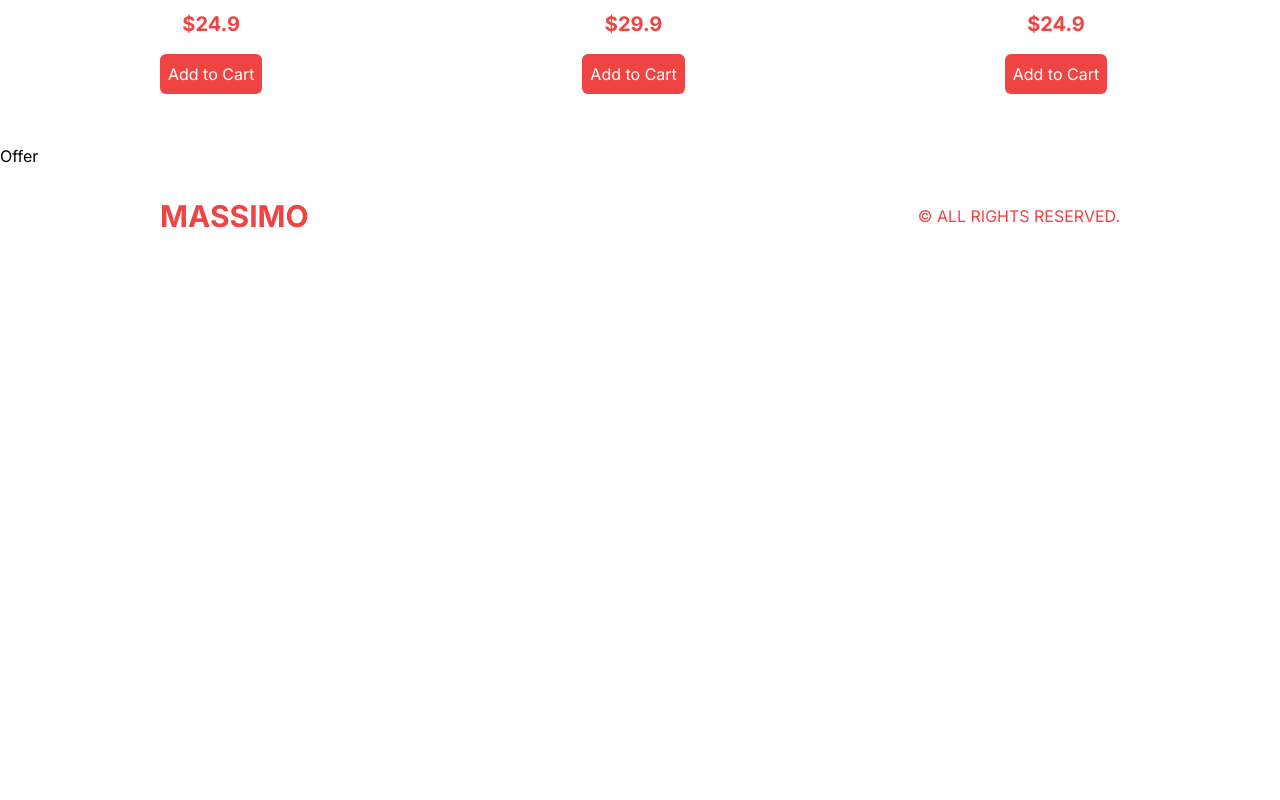
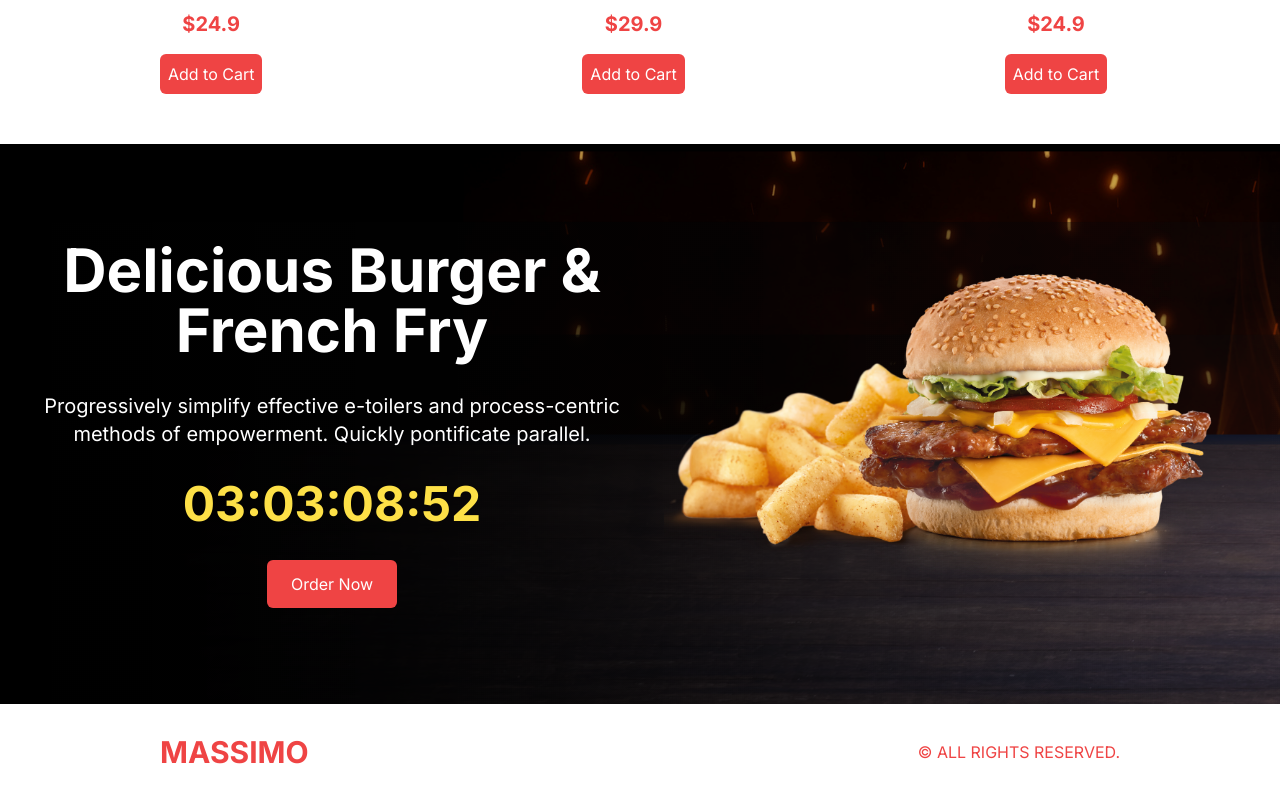
Before and after one commit to Sakib-Zaman-250/RestaurentP, a Next.js app: page / in a window 1280 px wide. Shown: the part 1376-2176 px from the top of the page. Before the commit the page ends 1640 px from the top, so only its background shows below. Built offline with nearby package versions, Linux system fonts and the light colour scheme.

Commit message:
offer add

```diff
--- /dev/null
+++ b/src/components/CountDown.tsx
@@ -0,0 +1,14 @@
+
+ "use client"
+import React from 'react'
+ import Countdown from 'react-countdown'
+
+ const endingDate = new Date("2023-10-22")
+
+const CountDown = () => {
+   return (
+    <Countdown className='font-bold text-5xl text-yellow-300' date={endingDate}/>
+  )
+ }
+
+ export default CountDown
--- a/src/components/Offer.tsx
+++ b/src/components/Offer.tsx
@@ -1,9 +1,26 @@
-import React from 'react'
+import Image from "next/image";
+import React from "react";
+import CountDown from "./CountDown";
 
 const Offer = () => {
   return (
-    <div>Offer</div>
-  )
-}
+    <div className="bg-black h-screen flex flex-col md:flex-row md:justify-between md:bg-[url('/offerBg.png')] md:h-[70vh]">
+      {/* TEXT CONTAINER */}
+      <div className="flex-1 flex flex-col justify-center items-center text-center gap-8 p-6">
+        <h1 className="text-white text-5xl font-bold xl:text-6xl">Delicious Burger & French Fry</h1>
+        <p className="text-white xl:text-xl">
+          Progressively simplify effective e-toilers and process-centric methods
+          of empowerment. Quickly pontificate parallel.
+        </p>
+        <CountDown/>
+        <button className="bg-red-500 text-white rounded-md py-3 px-6">Order Now</button>
+      </div>
+      {/* IMAGE CONTAINER */}
+      <div className="flex-1 w-full relative md:h-full">
+        <Image src="/offerProduct.png" alt="" fill className="object-contain" />
+      </div>
+    </div>
+  );
+};
 
-export default Offer
+export default Offer;
```
Also changed, not shown: package.json (+6 -5 lines), 1 other file (tests, documents, lock files or other folders).
